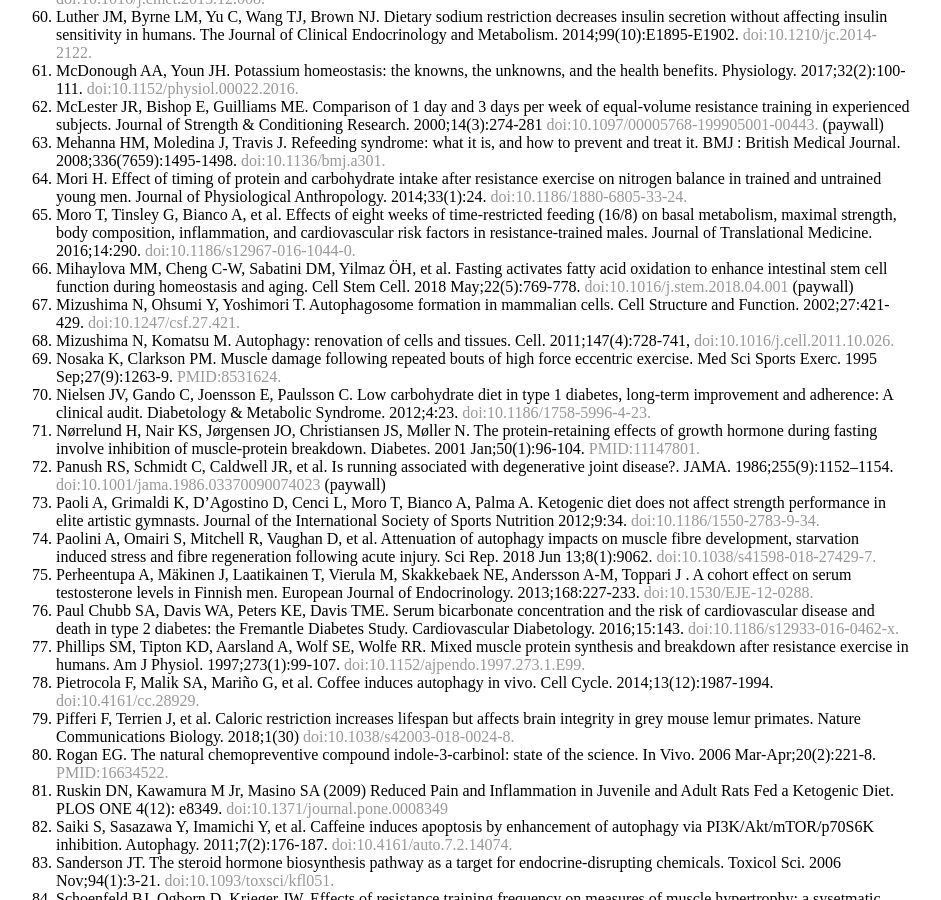
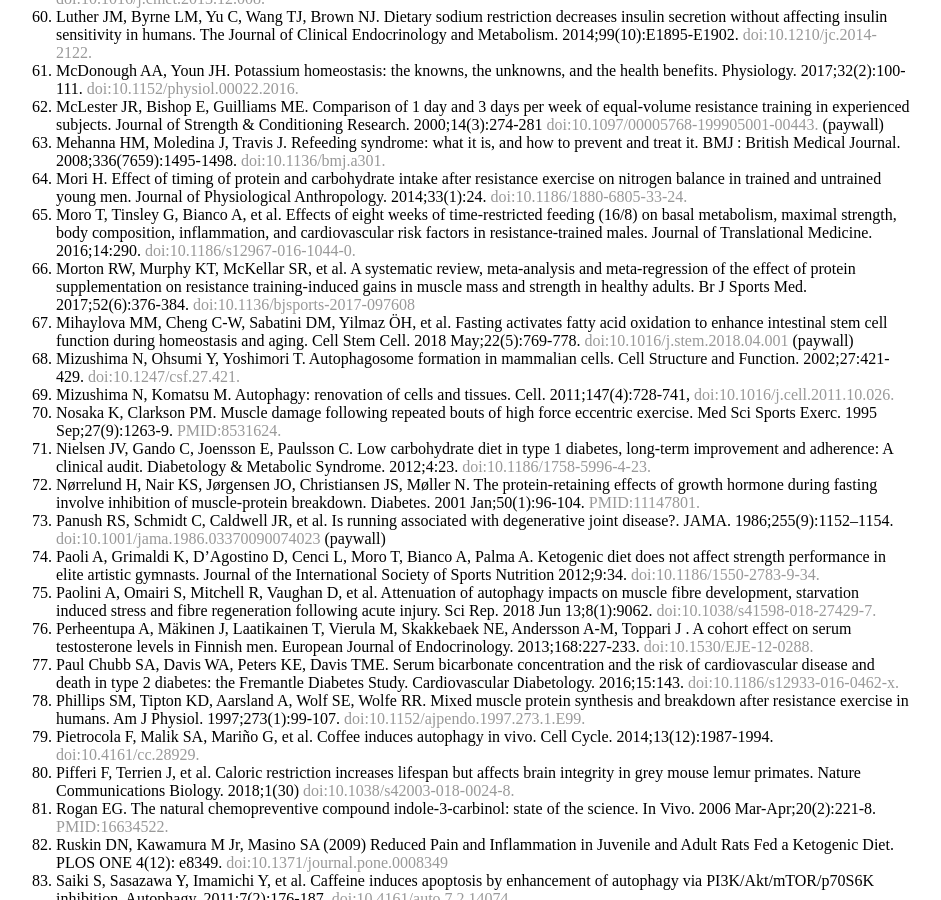
Before and after one commit to amcnicho/amcnicho.github.io, a Jekyll site: the page built from health/index.html, in a window 1280 px wide and 900 px high, scrolled down 3121 px. Shown: the whole window, without its empty margins (176-1117 px from the left). Built offline with Jekyll 4.4.1, drawn with Linux system fonts in a browser that asks for light colours; some of the changed text lies outside the part shown.

Commit message:
Update index.html

```diff
--- a/health/index.html
+++ b/health/index.html
@@ -16,7 +16,7 @@
         <li>Amodu A, Abramowitz MK. Dietary acid, age, and serum bicarbonate levels among adults in the United States. Clinical Journal of the American Society of Nephrology : CJASN. 2013;8(12):2034-2042. <a href="https://www.ncbi.nlm.nih.gov/pmc/articles/PMC3848400/?report=printable">doi:10.2215/CJN.03600413.</a></li>
         <li>Aragon AA, Schoenfeld BJ. Nutrient timing revisited: is there a post-exercise anabolic window? Journal of the International Society of Sports Nutrition 2013;10:5. <a href="https://jissn.biomedcentral.com/track/pdf/10.1186/1550-2783-10-5">doi:10.1186/1550-2783-10-5.</a></li>
         <li>Atherton PJ, Smith K. Muscle protein synthesis in response to nutrition and exercise. The Journal of Physiology. 2012;590:1049-1057. <a href="https://physoc.onlinelibrary.wiley.com/doi/pdf/10.1113/jphysiol.2011.225003">doi:10.1113/jphysiol.2011.225003.</a></li>
-        <li>Bajaj JK, Salwan P, Salwan S. Various possible toxicants involved in thyroid dysfunction: a review. Journal of Clinical and Diagnostic Research : JCDR. 2016;10(1):FE01-FE03. <a href="https://www.ncbi.nlm.nih.gov/pmc/articles/PMC4740614/pdf/jcdr-10-FE01.pdf">doi:10.7860/JCDR/2016/15195.7092..</a></li>
+        <li>Bajaj JK, Salwan P, Salwan S. Various possible toxicants involved in thyroid dysfunction: a review. Journal of Clinical and Diagnostic Research : JCDR. 2016;10(1):FE01-FE03. <a href="https://www.ncbi.nlm.nih.gov/pmc/articles/PMC4740614/pdf/jcdr-10-FE01.pdf">doi:10.7860/JCDR/2016/15195.7092.</a></li>
         <li>Beaven CM, Hopkins WG, Hansen KT, Wood MR, Cronin JB, Lowe TE. Dose effect of caffeine on testosterone and cortisol responses to resistance exercise. Int J Sport Nutr Exerc Metab. 2008 Apr;18(2):131-41. <a href="https://pdfs.semanticscholar.org/7db2/b4007e7451ededb9a50f551ca466738c427d.pdf">PMID:18458357.</a></li>
         <li>Behm DG, St-Pierre DM. Effects of fatigue duration and muscle type on voluntary and evoked contractile properties. J Appl Physiol (1985). 1997 May;82(5):1654-61.<a href="https://www.physiology.org/doi/pdf/10.1152/jappl.1997.82.5.1654">doi:10.1152/jappl.1997.82.5.1654.</a></li>
         <li>Bellasi A, Di Micco L, Santoro D, et al. Correction of metabolic acidosis improves insulin resistance in chronic kidney disease. BMC Nephrology. 2016;17:158. <a href="https://www.ncbi.nlm.nih.gov/pmc/articles/PMC5075179/pdf/12882_2016_Article_372.pdf">doi:10.1186/s12882-016-0372-x.</a></li>
@@ -77,6 +77,7 @@
         <li>Mehanna HM, Moledina J, Travis J. Refeeding syndrome: what it is, and how to prevent and treat it. BMJ : British Medical Journal. 2008;336(7659):1495-1498. <a href="https://www.ncbi.nlm.nih.gov/pmc/articles/PMC2440847/pdf/bmj-336-7659-cr-01495.pdf">doi:10.1136/bmj.a301.</a></li>
         <li>Mori H. Effect of timing of protein and carbohydrate intake after resistance exercise on nitrogen balance in trained and untrained young men. Journal of Physiological Anthropology. 2014;33(1):24. <a href="https://www.ncbi.nlm.nih.gov/pmc/articles/PMC4155766/pdf/1880-6805-33-24.pdf">doi:10.1186/1880-6805-33-24.</a></li>
         <li>Moro T, Tinsley G, Bianco A, et al. Effects of eight weeks of time-restricted feeding (16/8) on basal metabolism, maximal strength, body composition, inflammation, and cardiovascular risk factors in resistance-trained males. Journal of Translational Medicine. 2016;14:290. <a href="https://www.ncbi.nlm.nih.gov/pmc/articles/PMC5064803/pdf/12967_2016_Article_1044.pdf">doi:10.1186/s12967-016-1044-0.</a></li>
+        <li>Morton RW, Murphy KT, McKellar SR, et al. A systematic review, meta-analysis and meta-regression of the effect of protein supplementation on resistance training-induced gains in muscle mass and strength in healthy adults. Br J Sports Med. 2017;52(6):376-384. <a href="https://www.ncbi.nlm.nih.gov/pmc/articles/PMC5867436/pdf/bjsports-2017-097608.pdf">doi:10.1136/bjsports-2017-097608</a></li>
         <li>Mihaylova MM, Cheng C-W, Sabatini DM, Yilmaz ÖH, et al. Fasting activates fatty acid oxidation to enhance intestinal stem cell function during homeostasis and aging. Cell Stem Cell. 2018 May;22(5):769-778. <a href="https://www.cell.com/cell-stem-cell/pdf/S1934-5909(18)30163-2.pdf">doi:10.1016/j.stem.2018.04.001</a> (paywall)</li>
         <li>Mizushima N, Ohsumi Y, Yoshimori T. Autophagosome formation in mammalian cells. Cell Structure and Function. 2002;27:421-429. <a href="https://www.jstage.jst.go.jp/article/csf/27/6/27_6_421/_pdf/-char/en">doi:10.1247/csf.27.421.</a></li>
         <li>Mizushima N, Komatsu M. Autophagy: renovation of cells and tissues. Cell. 2011;147(4):728-741, <a href="https://ac.els-cdn.com/S0092867411012761/1-s2.0-S0092867411012761-main.pdf?_tid=0fbea435-b33a-4802-b3c5-cfc3b5e9b7de&acdnat=1529083903_9f802647c98f2606d99c528a6c744d97">doi:10.1016/j.cell.2011.10.026.</a></li>
```
